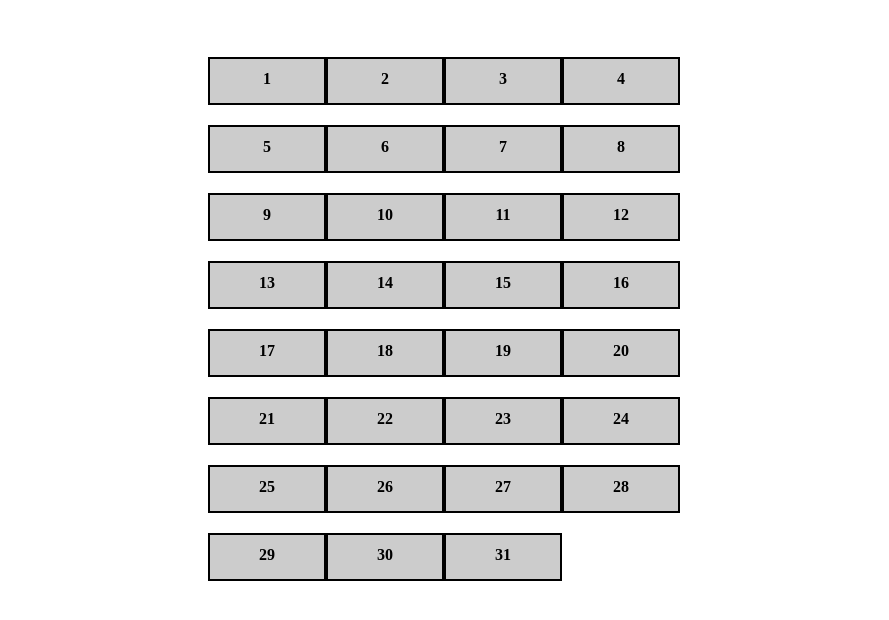
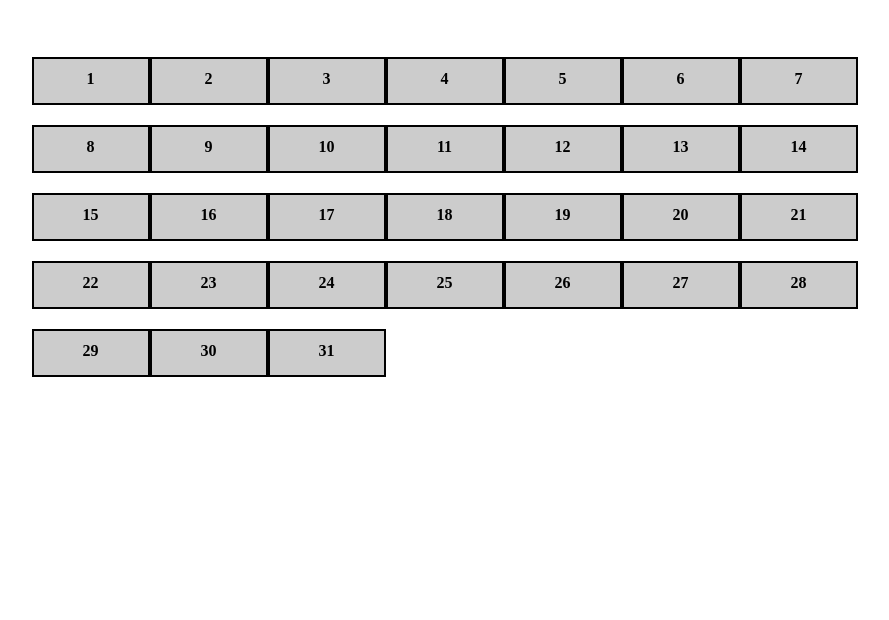
Before and after one commit to pagos21/ajax-ex-calendar, a plain HTML site: page index.html in a window 1280 px wide. Shown: the part 40-660 px from the top of the page, without its empty margins (182-1071 px from the left). Drawn offline with nearby package versions, Linux system fonts and the light colour scheme; no server answers.

Commit message:
v 2.1 (Working on CSS)

```diff
--- a/JS/script.js
+++ b/JS/script.js
@@ -110,6 +110,7 @@ function writeFeste(monthBase){
       success:function(data, state) {
         var holidays = data["response"];
         for (var i = 0; i < holidays.length; i++) {
+          console.log(holidays);
           var element = $(".calendarCell span[data-complete='"+holidays[i].date+"']");
           console.log(element);
           element.addClass("festa");
--- a/style/style.css
+++ b/style/style.css
@@ -23,7 +23,7 @@ h1{
 .cont{
   display: flex;
   flex-wrap: wrap;
-  width: 500px;
+  width: 853px;
   text-align: center;
   margin: 50px auto;
 }
```
